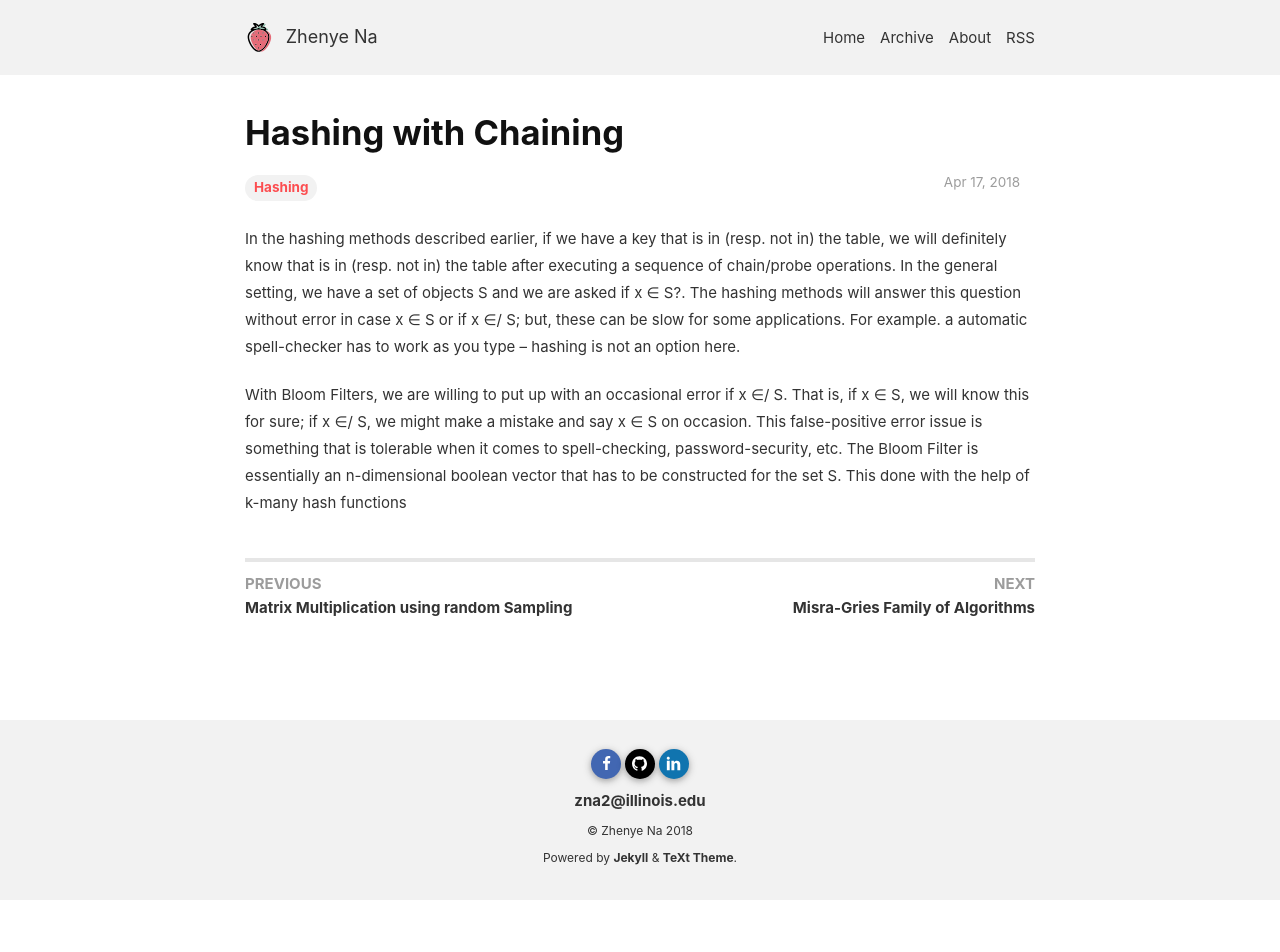
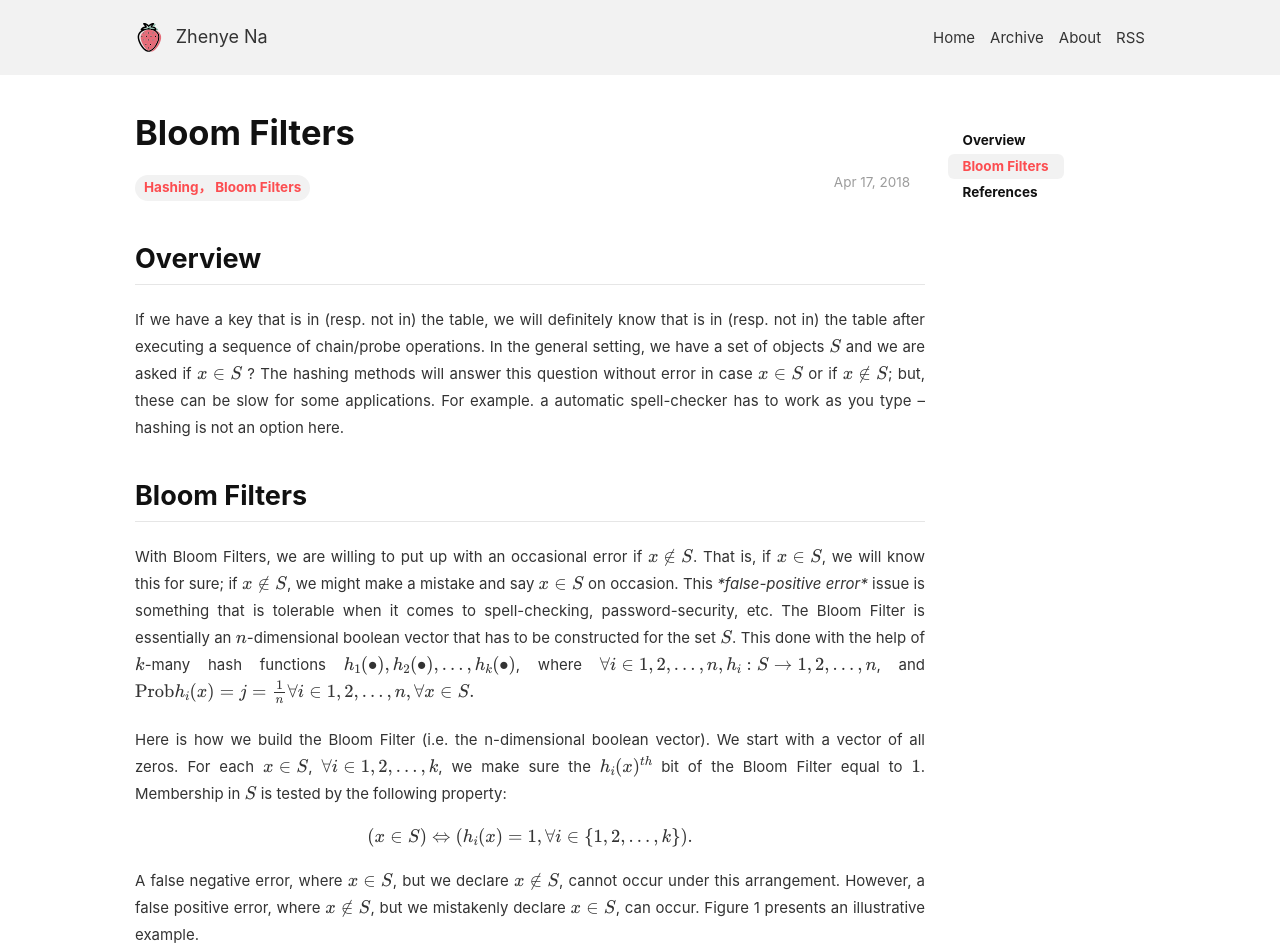
Before and after one commit to Zhenye-Na/blog, a Jekyll site: the page built from _posts/2018-05-17-bloom-filters.md, in a window 1280 px wide. Shown: the top 952 px of the page. Built offline with Jekyll 4.4.1, drawn with Linux system fonts in a browser that asks for light colours; nearby versions of some CDN libraries; formulas are drawn with MathJax 3; comment, search, counter and statistics services are not loaded; before the commit the page ends 900 px from its top, so only the background shows below that; some of the changed text lies outside the part shown; grey boxes are pictures that could not be loaded.

Commit message:
Add post :tada:

```diff
--- a/_posts/2018-05-17-bloom-filters.md
+++ b/_posts/2018-05-17-bloom-filters.md
@@ -1,14 +1,71 @@
 ---
 layout: post
-title: "Hashing with Chaining"
+title: "Bloom Filters"
 date: 2018-04-17
 excerpt: "A hash function is any function that can be used to map data of arbitrary size to data of fixed size. The values returned by a hash function are called hash values, hash codes, digests, or simply hashes. One use is a data structure called a hash table, widely used in computer software for rapid data lookup."
-tags: [Hashing]
-comments: true
+tags: [Hashing， Bloom Filters]
 ---
+
+## Overview
+
+If we have a key that is in (resp. not in) the table, we will deﬁnitely know that is in (resp. not in) the table after executing a sequence of chain/probe operations. In the general setting, we have a set of objects $S$ and we are asked if $x \in S$ ? The hashing methods will answer this question without error in case $x \in S$ or if $x \notin S$; but, these can be slow for some applications. For example. a automatic spell-checker has to work as you type – hashing is not an option here.
+{: style="text-align: justify"}
+
+
+## Bloom Filters
+With Bloom Filters, we are willing to put up with an occasional error if $x \notin S$. That is, if $x \in S$, we will know this for sure; if $x \notin S$, we might make a mistake and say $x \in S$ on occasion. This _*false-positive error*_ issue is something that is tolerable when it comes to spell-checking, password-security, etc. The Bloom Filter is essentially an $n$-dimensional boolean vector that has to be constructed for the set $S$. This done with the help of $k$-many hash functions $ \{ h_1(\bullet), h_2(\bullet), \dots, h_k(\bullet) \}$, where $ \forall i \in \{1, 2, \dots, n \}, h_i : S \rightarrow \{1, 2,  \dots, n \} $, and $ \text{Prob} \{h_i(x) = j \} = \frac{1}{n} \forall i \in \{1, 2, \dots, n \}, \forall x \in S. $
+{: style="text-align: justify"}
+
+Here is how we build the Bloom Filter (i.e. the n-dimensional boolean vector). We start with a vector of all zeros. For each $x \in S$, $ \forall i \in \{1, 2, \dots, k \}$, we make sure the $h_i(x)^{th}$ bit of the Bloom Filter equal to $1$. Membership in $S$ is tested by the following property:
+{: style="text-align: justify"}
+
+$$ (x \in S) \Leftrightarrow (h_i(x) = 1, \forall i \in \{ 1, 2, \dots, k \} ). $$
+
+A false negative error, where $x \in S$, but we declare $x \notin S$, cannot occur under this arrangement. However, a false positive error, where $x \notin S$, but we mistakenly declare $x \in S$, can occur. Figure 1 presents an illustrative example.
+{: style="text-align: justify"}
+
+<img src="https://github.com/Zhenye-Na/Zhenye-Na.github.io/blob/master/assets/images/posts-img/bloomf/bloomf1.png?raw=true" width="65%" class="center">
+
+
+> **Figure 1**: An illustration of the possibility of a false positive error in the construction of a Bloom Filter. Bits 2, 4, 5 and 8 are set to 1 by the two hash functions for $y_1 \in S$ and $y_2 \in S$. But, for $y_3 \notin S$, the same two hash functions check/assign $y_3$ to bits 4 and 8. Under this construction there will be a false positive error for $y_3$ .
+{: style="text-align: justify"}
+
+To get at the probability of a false positive error, let us suppose $n$ is the size/dimension of the Bloom Filter, $m = \text{card}(S)$. and $k$ is the number of hash functions used in the construction of the ﬁlter. The design of the Bloom Filter will pick a value for $n$ and $k$ that guarantees the probability of a false positive error is below an acceptable value. We note that for
+{: style="text-align: justify"}
+
+$$ \begin{align} x \in S, i \in \{ 1, 2, \dots, k \}, j \in \{ 1, 2, \dots, n \}, \text{Prob} \{ h_i(x) \neq j \} &= 1 - \frac{1}{n} \\  \Rightarrow x \in S, j \in \{ 1, 2, \dots, n \}, \text{Prob} \{ \forall i \in \{ 1, 2, \dots, k \}, h_i(x) \neq j \} &= \Big( 1 - \frac{1}{n} \Big)^k \\ \Rightarrow j \in \{ 1, 2, \dots, n \}, \text{Prob} \{ \forall x \in S, \forall i \in \{ 1, 2, \dots, k \}, h_i(x) \neq j \} &= \Big( 1 - \frac{1}{n} \Big)^{km} \\ &= \Big\{ \Big( 1 - \frac{1}{n} \Big)^n \Big\}^{km/n} \\ &\approx e^{-km/n} \\ \Rightarrow j \in \{ 1, 2, \dots, n \}, \text{Prob} \{ j^{th} \text{ bit is set to 1 by some hash function} \} &=                  (1 - e^{-km/n}) \\ \Rightarrow \text{Prob} \{ \text{False Positive Error} \} &= (1 - e^{-km/n})^k. \end{align} $$
+
+If we set $k = \frac{n}{m} \ln 2 \approx \frac{0.7n}{m} $, then
+{: style="text-align: justify"}
+
+$$ \text{Prob} \{ \text{False Positive Error} \} = (1 - e^{-km/n})^k = (1/2)^k = (1/2)^{0.7n/m} = (0.615)^{n/m}. $$
+
+If $\text{Prob} \{ \text{False Positive Error} = p \}$, then
+{: style="text-align: justify"}
+
+$$ p = (0.615)^{n/m} \Rightarrow \frac{n}{m} = \frac{\log_2 p}{\log_2 0.615} = 0.7 \log_2 p. $$
+
+if $p \leq \frac{1}{1000}$, then $ \frac{n}{m} \approx 0.7 \log_2 (1/1000) \approx 7 $ and $ k = 0.7 \times 7 \approx 5 $. That is, if we are happy with a 1/1000 chance of a false positive error, then $k \approx 5$ and $ n/m \approx 7$, which is quite good.
+{: style="text-align: justify"}
+
+
+>  *If you notice mistakes and errors in this post, please don’t hesitate to leave a comment and I would be super happy to correct them right away!*
+{: style="text-align: justify"}
+
+## References
+
+[1] Avrim Blum, John Hopcroft, and Ravindran Kannan. 2018. *Foundations of Data Science*
+{: style="text-align: justify"}
 
 
 
-In the hashing methods described earlier, if we have a key that is in (resp. not in) the table, we will deﬁnitely know that is in (resp. not in) the table after executing a sequence of chain/probe operations. In the general setting, we have a set of objects S and we are asked if x ∈ S?. The hashing methods will answer this question without error in case x ∈ S or if x ∈/ S; but, these can be slow for some applications. For example. a automatic spell-checker has to work as you type – hashing is not an option here.
 
-With Bloom Filters, we are willing to put up with an occasional error if x ∈/ S. That is, if x ∈ S, we will know this for sure; if x ∈/ S, we might make a mistake and say x ∈ S on occasion. This false-positive error issue is something that is tolerable when it comes to spell-checking, password-security, etc. The Bloom Filter is essentially an n-dimensional boolean vector that has to be constructed for the set S. This done with the help of k-many hash functions
+
+
+<style>
+.center {
+    display: block;
+    margin-left: auto;
+    margin-right: auto;
+}
+</style>
```
